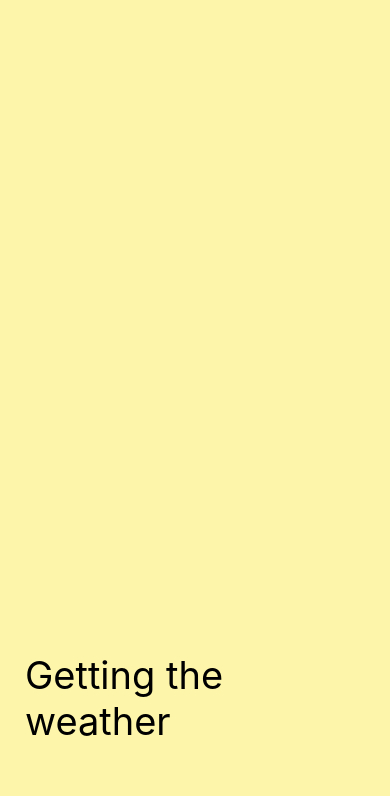
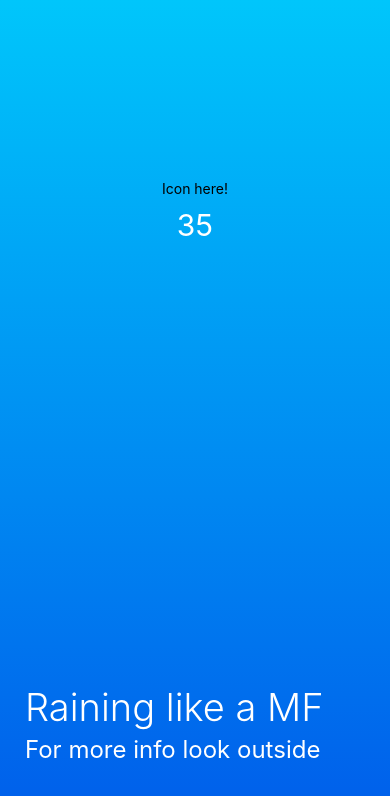
Before and after one commit to SooJungChae/nomadCodersWeather, a React Native app: screen / in a window 390 px wide. Shown: the top 796 px of the page. Built offline with nearby package versions, Linux system fonts and the light colour scheme.

Commit message:
Add Weather component
Add linearGradient
Add Text

```diff
--- a/App.js
+++ b/App.js
@@ -1,16 +1,17 @@
 import React, { Component } from "react";
 import { StyleSheet, Text, View } from "react-native";
+import Weather from './Weather';
 
 export default class App extends Component {
   state = {
-    isLoaded: false
+    isLoaded: true
   };
 
   render() {
     const { isLoaded } = this.state;
     return (
       <View style={styles.container}>
-        {isLoaded ? null : (
+        {isLoaded ? <Weather /> : (
           <View style={styles.loading}>
             <Text style={styles.loadingText}>Getting the weather</Text>
           </View>
--- /dev/null
+++ b/Weather.js
@@ -0,0 +1,59 @@
+import React, { Component } from 'react';
+import { StyleSheet, Text, View } from "react-native";
+import { LinearGradient } from 'expo-linear-gradient';
+
+export default class Weather extends Component {
+  render () {
+    return (
+        <LinearGradient
+            colors={["#00C6FB", "#005BEA"]}
+            style={styles.container}
+        >
+          <View style={styles.upper}>
+            <Text>Icon here!</Text>
+            <Text style={styles.temp}>35</Text>
+          </View>
+          <View style={styles.lower}>
+            <Text style={styles.title}>Raining like a MF</Text>
+            <Text style={styles.subtitle}>For more info look outside</Text>
+          </View>
+        </LinearGradient>
+    )
+  }
+}
+
+const styles = StyleSheet.create({
+  container: {
+    flex: 1
+  },
+  upper: {
+    flex: 1,
+    alignItems: "center",
+    justifyContent: "center"
+  },
+  lower: {
+    flex: 1,
+    alignItems: "flex-start",
+    justifyContent: "flex-end",
+    paddingLeft: 25
+  },
+  temp: {
+    fontSize: 30,
+    backgroundColor: "transparent",
+    color: "white",
+    marginTop: 10
+  },
+  title: {
+    fontSize: 38,
+    backgroundColor: "transparent",
+    color: "white",
+    marginBottom: 5,
+    fontWeight: "300"
+  },
+  subtitle: {
+    fontSize: 24,
+    backgroundColor: "transparent",
+    color: "white",
+    marginBottom: 80
+  }
+});
--- a/package.json
+++ b/package.json
@@ -9,6 +9,7 @@
   },
   "dependencies": {
     "expo": "^34.0.1",
+    "expo-linear-gradient": "^6.0.0",
     "react": "16.8.3",
     "react-dom": "^16.8.6",
     "react-native": "https://github.com/expo/react-native/archive/sdk-34.0.0.tar.gz",
```
Also changed, not shown: 1 other file (tests, documents, lock files or other folders).
